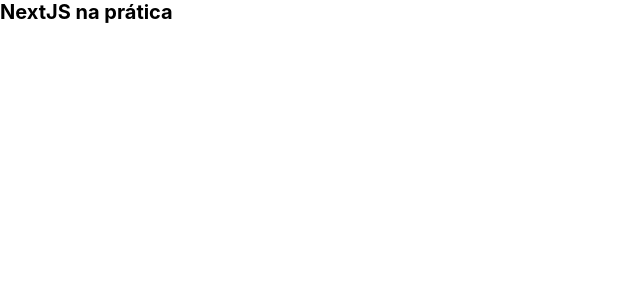
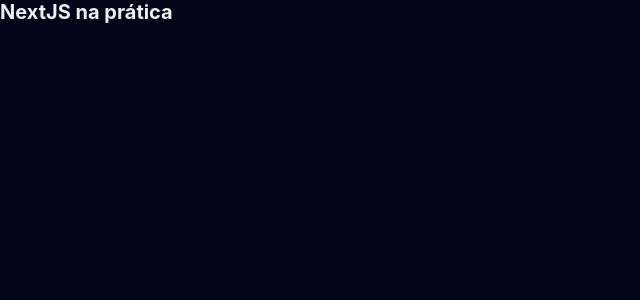
Before and after one commit to caiohbfurtado/my-trips, a Next.js app: page / in a window 1280 px wide. Shown: the top 300 px of the page, without its empty margins (0-640 px from the left). Built offline with nearby package versions, Linux system fonts and the light colour scheme.

Commit message:
define root vars

```diff
--- a/src/styles/global.ts
+++ b/src/styles/global.ts
@@ -1,6 +1,18 @@
 import { createGlobalStyle } from 'styled-components'
 
 const GlobalStyle = createGlobalStyle`
+  :root {
+    --highlight: #e20e8d;
+    --background: #030518;
+    --white: #eee;
+
+    --container: 100rem;
+
+    --small: 1.5rem;
+    --medium: 3rem;
+    --large: 5rem;
+  }
+
   * {
     margin: 0;
     padding: 0;
@@ -13,11 +25,22 @@
 
   html, body, #__next {
     height: 100%;
+    background-color: var(--background);
+    color: var(--white);
   }
 
   body {
     font-family: ---apple-system, BlinkMacSystemFont, 'Segoe UI', Roboto, Oxygen, Ubuntu, Cantarell, 'Open Sans', 'Helvetica Neue', sans-serif;
   }
+
+  p, a {
+    font-size: 2rem;
+    line-height: var(--medium);
+  }
+
+  a {
+    color: var(--highlight);
+  }
 `
 
 export default GlobalStyle
```
